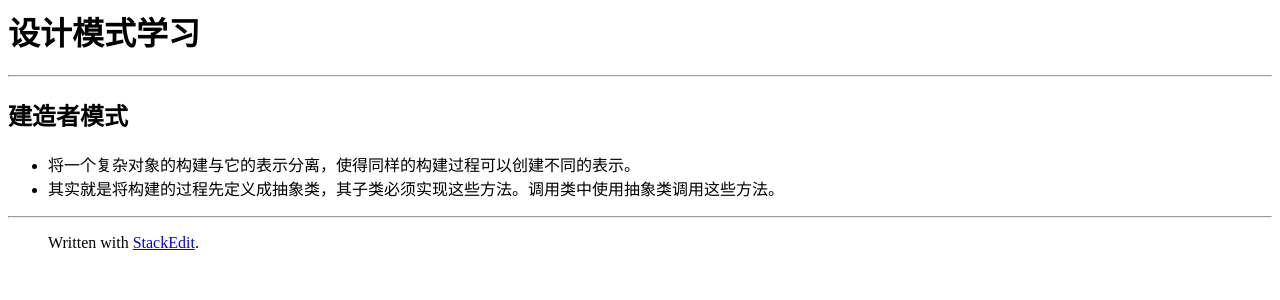
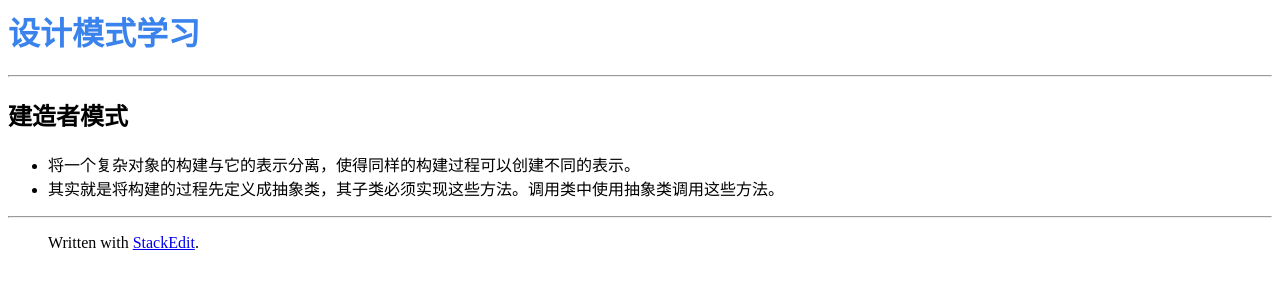
Before and after one commit to lt123345/lt123345.github.com, a Jekyll site: the page _posts/2014-03-05-designpattern-study.html, which Jekyll copies as it is, in a window 1280 px wide. Shown: the top 300 px of the page. Built offline with Jekyll 4.4.1, drawn with Linux system fonts in a browser that asks for light colours.

Commit message:
fix the css error = =

```diff
--- a/css/style.css
+++ b/css/style.css
@@ -1,3 +1,3 @@
 body {}
 
-h1 { color:#rgb(58, 130, 236); }
+h1 { color:rgb(58, 130, 236); }
```
